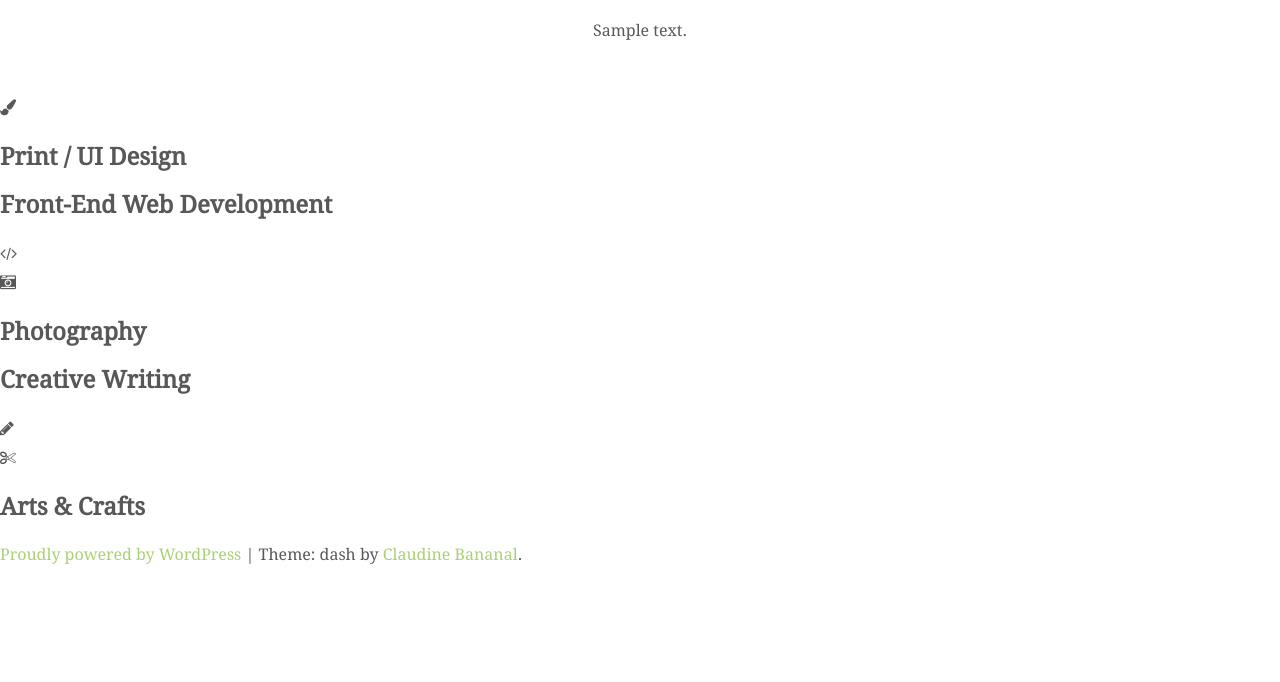
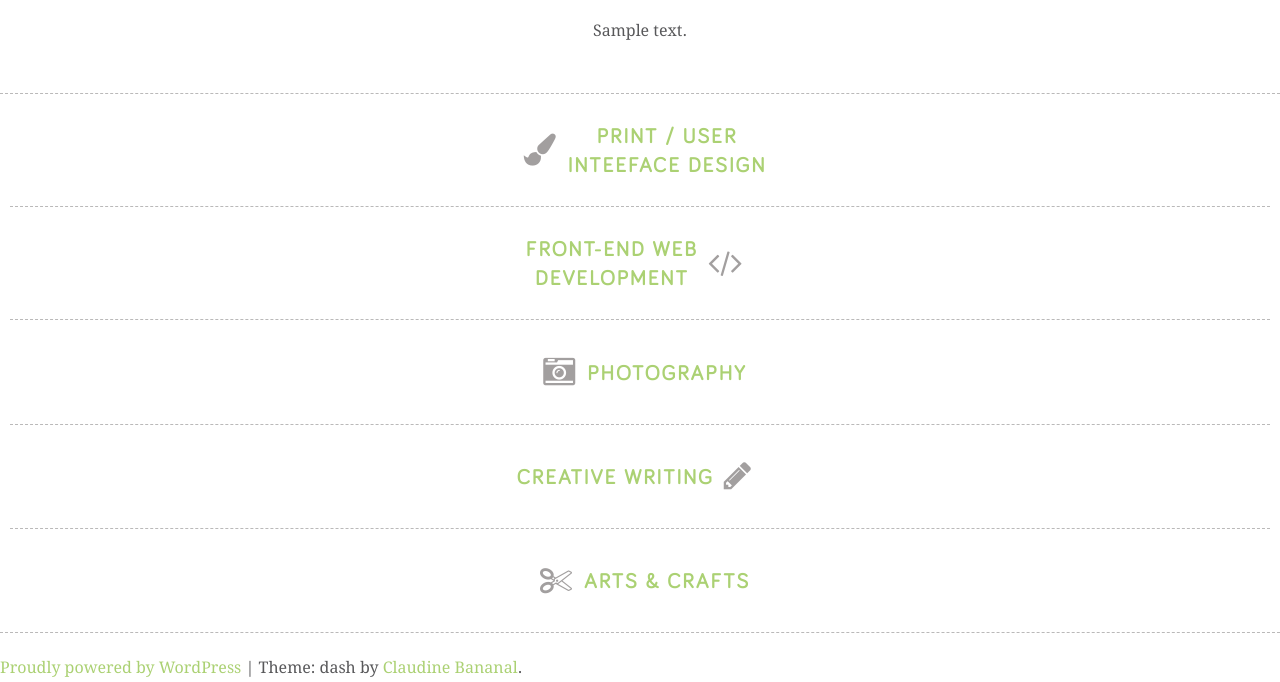
Before and after one commit to cbananal/personal-portfolio, a WordPress theme: template themes/dash/front-page.php in a window 1280 px wide. Shown: the part 321-1003 px from the top of the page. Before the commit the page ends 885 px from the top, so only its background shows below. Run offline with PHP 8.4 and a stand-in for WordPress, Linux system fonts and the light colour scheme; the site name, menu and one post (Sample post) are stand-ins, and other content is empty; some libraries are stand-ins or nearby versions.

Commit message:
style passion-grid section of front-page and add dummy links

```diff
--- a/themes/dash/front-page.php
+++ b/themes/dash/front-page.php
@@ -70,26 +70,26 @@ get_header(); ?>
 		<?php endif; ?>
 		<!-- end loop -->
 
-		<div class="passion-grid">
+		<div class="passion-grid container">
 			<div>
-				<i class="fa fa-paint-brush"></i>
-				<h2>Print / UI Design</h2>
+				<i class="fa fa-paint-brush fa-2x"></i>
+				<a href="#"><h2>Print / User<br> Inteeface Design</h2></a>
 			</div>
 			<div>
-				<h2>Front-End Web Development</h2>
-				<i class="fa fa-code"></i>
+				<a href="#"><h2>Front-End Web<br> Development</h2></a>
+				<i class="fa fa-code fa-2x"></i>
 			</div>
 			<div>
-				<i class="fa fa-camera-retro"></i>
-				<h2>Photography</h2>
+				<i class="fa fa-camera-retro fa-2x"></i>
+				<a href="#"><h2>Photography</h2></a>
 			</div>
 			<div>
-				<h2>Creative Writing</h2>
-				<i class="fa fa-pencil"></i>
+				<a href="#"><h2>Creative Writing</h2></a>
+				<i class="fa fa-pencil fa-2x"></i>
 			</div>
 			<div>
-				<i class="fa fa-scissors"></i>
-				<h2>Arts &amp; Crafts</h2>
+				<i class="fa fa-scissors fa-2x"></i>
+				<a href="#"><h2>Arts &amp; Crafts</h2></a>
 			</div>
 		</div>
 		<!--end passion-grid-->
--- a/themes/dash/sass/_front-page.scss
+++ b/themes/dash/sass/_front-page.scss
@@ -12,3 +12,42 @@
   }
 
 }
+
+
+/*---------- Passion Grid ----------*/
+
+.passion-grid {
+  width: 100%;
+  margin: 20px 0;
+  font-family: $font_accent;
+  text-align: center;
+  text-transform: uppercase;
+  letter-spacing: 2px;
+  border-width: 1px 0;
+  border-style: dashed;
+  border-color: $color_border;
+  div {
+    padding: 10px 0;
+    display: flex;
+    flex-wrap: wrap;
+    justify-content: center;
+    border-bottom: $border_default;
+    &:nth-child(3),
+    &:nth-child(4) {
+      padding: 20px 0;
+    }
+    &:last-child {
+      padding: 20px 0;
+      border-bottom: 0;
+    }
+  }
+  h2 {
+    font-size: 1.3rem;
+  }
+}
+
+i {
+  margin: 0 10px;
+  color: $color_icons;
+  align-self: center;
+}
--- a/themes/dash/sass/_variables.scss
+++ b/themes/dash/sass/_variables.scss
@@ -25,3 +25,9 @@ $color_links: $green;
 
 //Border
 $color_border: $light-gray;
+
+//Icons
+$color_icons: $medium-gray;
+
+/*---------- Border ----------*/
+$border_default: 1px dashed $color_border;
--- a/themes/dash/style.css
+++ b/themes/dash/style.css
@@ -25,6 +25,7 @@ Nicolas Gallagher and Jonathan Neal http://necolas.github.com/normalize.css/
 /*---------- Fonts ----------*/
 /*---------- Colors: Descriptive ----------*/
 /*---------- Colors: Functional ----------*/
+/*---------- Border ----------*/
 /*----------------------------
   Dash: Mixins
 -----------------------------*/
@@ -904,6 +905,40 @@ a:hover {
 .home .entry-content {
   text-align: center; }
 
+/*---------- Passion Grid ----------*/
+.passion-grid {
+  width: 100%;
+  margin: 20px 0;
+  font-family: "Bariol Regular", sans-serif;
+  text-align: center;
+  text-transform: uppercase;
+  letter-spacing: 2px;
+  border-width: 1px 0;
+  border-style: dashed;
+  border-color: #bab9b9; }
+  .passion-grid div {
+    padding: 10px 0;
+    display: -ms-flexbox;
+    display: flex;
+    -ms-flex-wrap: wrap;
+        flex-wrap: wrap;
+    -ms-flex-pack: center;
+        justify-content: center;
+    border-bottom: 1px dashed #bab9b9; }
+    .passion-grid div:nth-child(3), .passion-grid div:nth-child(4) {
+      padding: 20px 0; }
+    .passion-grid div:last-child {
+      padding: 20px 0;
+      border-bottom: 0; }
+  .passion-grid h2 {
+    font-size: 1.3rem; }
+
+i {
+  margin: 0 10px;
+  color: #a29f9f;
+  -ms-flex-item-align: center;
+      align-self: center; }
+
 /*----------------------------
   Dash: Footer
 -----------------------------*/
```
Also changed, not shown: themes/dash/build/css/style.min.css.
